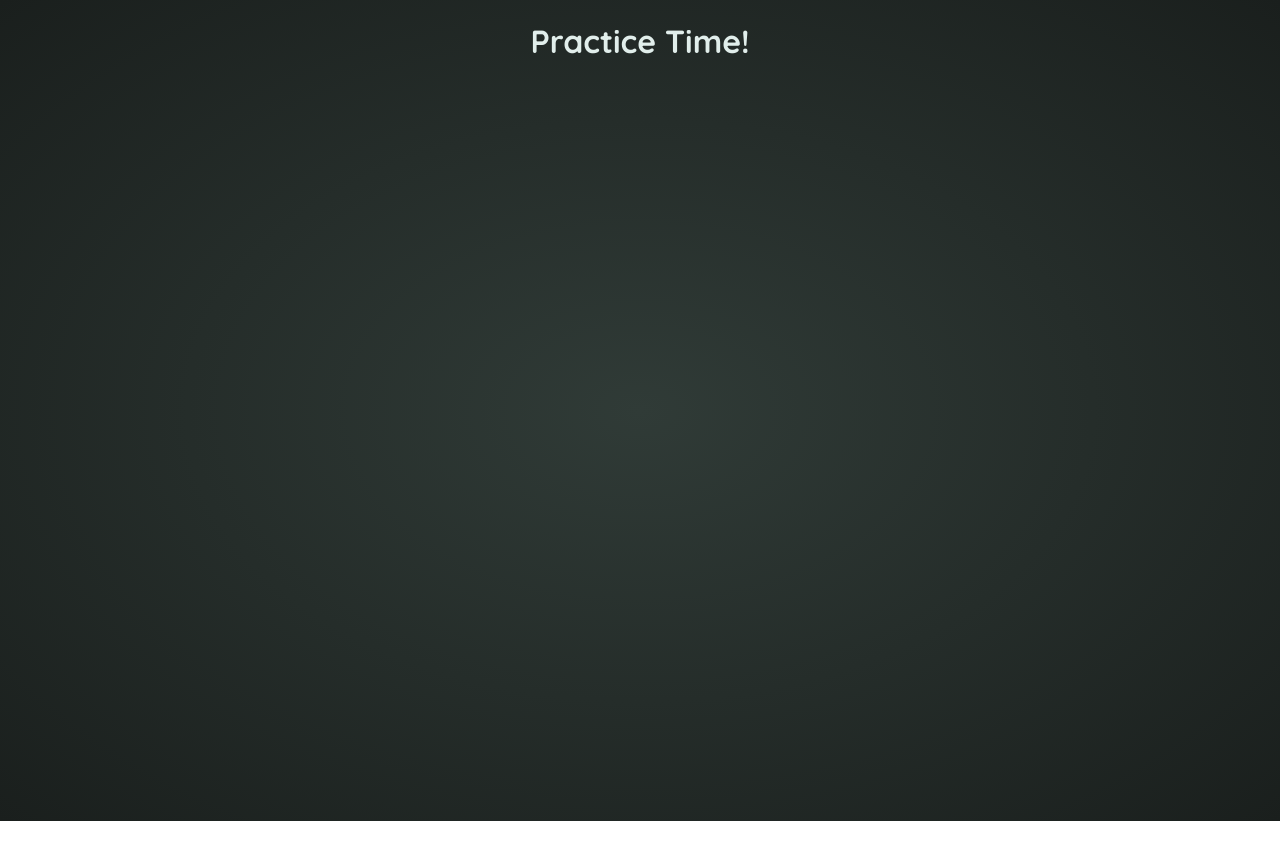
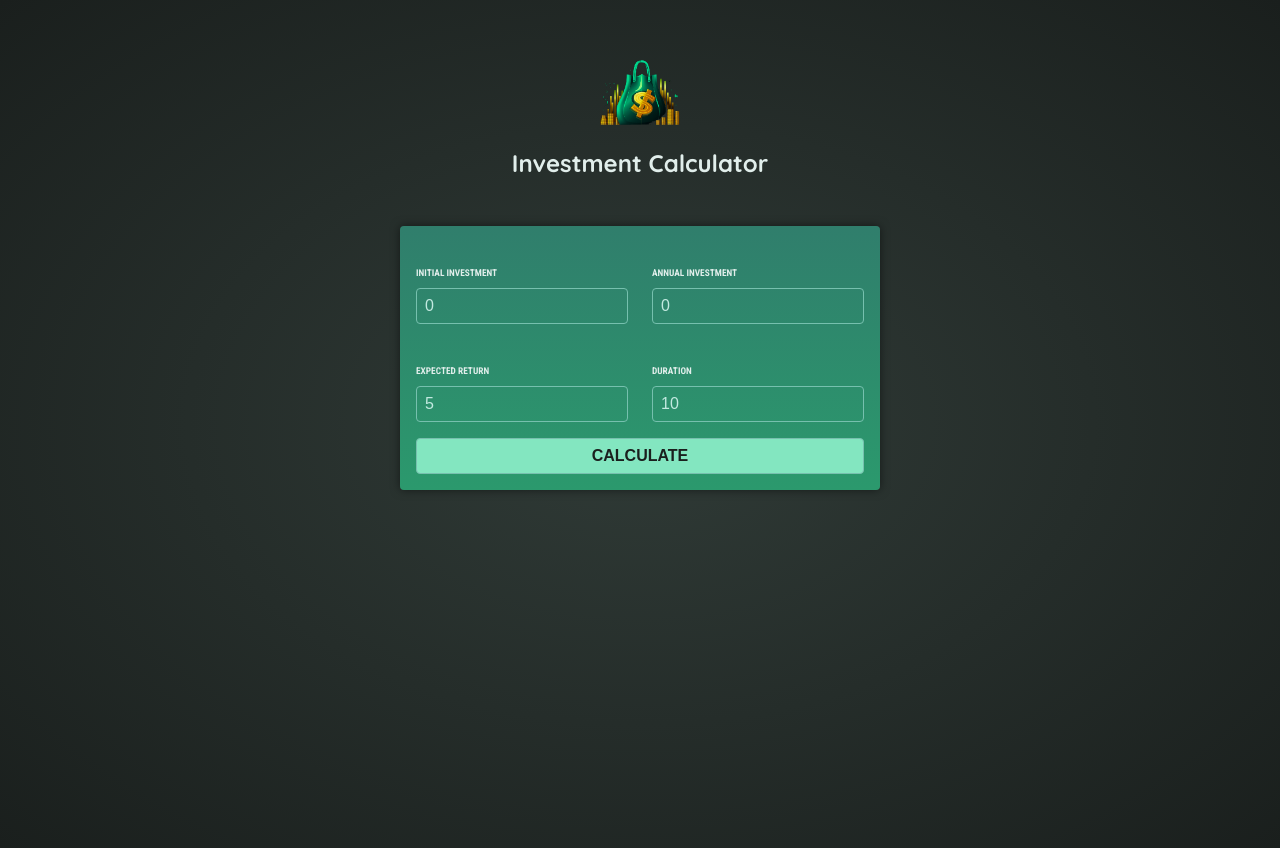
Before and after one commit to YashBansal1/Angular-The_Complete_Guide, an Angular app in the folder 4.Investment-Calculator/: page / in a window 1280 px wide. Before the commit the page ends 821 px from the top, so only its background shows below. Built offline with nearby package versions, Linux system fonts and the light colour scheme.

Commit message:
Create header, create calculator ui added two way binding for input

```diff
--- a/4.Investment-Calculator/src/app/app.component.html
+++ b/4.Investment-Calculator/src/app/app.component.html
@@ -1 +1 @@
-<h1 class="center">Practice Time!</h1>
+<app-header></app-header> <app-user-input></app-user-input>
--- a/4.Investment-Calculator/src/app/app.component.ts
+++ b/4.Investment-Calculator/src/app/app.component.ts
@@ -1,9 +1,11 @@
 import { Component } from '@angular/core';
+import { HeaderComponent } from './header/header.component';
+import { UserInputComponent } from './user-input/user-input.component';
 
 @Component({
   selector: 'app-root',
   standalone: true,
-
+  imports: [HeaderComponent, UserInputComponent],
   templateUrl: './app.component.html',
 })
 export class AppComponent {}
--- /dev/null
+++ b/4.Investment-Calculator/src/app/header/header.component.css
@@ -0,0 +1,15 @@
+header {
+  text-align: center;
+  margin: 3rem auto;
+}
+
+header img {
+  width: 5rem;
+  height: 5rem;
+  object-fit: contain;
+  background-color: transparent;
+}
+
+header h1 {
+  font-size: 1.5rem;
+}
--- /dev/null
+++ b/4.Investment-Calculator/src/app/header/header.component.html
@@ -0,0 +1,4 @@
+<header>
+  <img src="investment-calculator-logo.png" alt="header-image" />
+  <h1>Investment Calculator</h1>
+</header>
--- /dev/null
+++ b/4.Investment-Calculator/src/app/user-input/user-input.component.css
@@ -0,0 +1,50 @@
+form {
+  padding: 1rem;
+  max-width: 30rem;
+  margin: 2rem auto;
+  border-radius: 4px;
+  background: linear-gradient(180deg, #307e6c, #2b996d);
+  box-shadow: 0 0 10px rgba(0, 0, 0, 0.5);
+}
+
+.input-group {
+  display: flex;
+  justify-content: space-evenly;
+  gap: 1.5rem;
+}
+
+label {
+  display: block;
+  margin-bottom: 0.25rem;
+  font-family: "Roboto Condensed", sans-serif;
+  font-size: 0.5rem;
+  font-weight: bold;
+  text-transform: uppercase;
+}
+
+input {
+  width: 100%;
+  padding: 0.5rem;
+  border: 1px solid #76c0ae;
+  border-radius: 0.25rem;
+  background-color: transparent;
+  color: #c2e9e0;
+  font-size: 1rem;
+}
+
+button {
+  width: 100%;
+  padding: 0.5rem;
+  border: 1px solid #76c0ae;
+  border-radius: 0.25rem;
+  background-color: #83e6c0;
+  color: #1a1f1d;
+  font-size: 1rem;
+  font-weight: bold;
+  text-transform: uppercase;
+  cursor: pointer;
+}
+
+button:hover {
+  background-color: #aaf1d6;
+}
--- /dev/null
+++ b/4.Investment-Calculator/src/app/user-input/user-input.component.html
@@ -0,0 +1,45 @@
+<form (ngSubmit)="onSubmit()">
+  <div class="input-group">
+    <p>
+      <label for="initial-investment"><h3>Initial Investment</h3> </label>
+      <input
+        name="initial-investment"
+        id="initial-investment"
+        type="number"
+        [(ngModel)]="enteredInitialInvestment"
+      />
+    </p>
+
+    <p>
+      <label for="annual-investment"><h3>Annual Investment</h3> </label>
+      <input
+        name="annual-investment"
+        id="annual-investment"
+        type="number"
+        [(ngModel)]="enteredAnnualInvestment"
+      />
+    </p>
+  </div>
+  <div class="input-group">
+    <p>
+      <label for="expected-return"><h3>Expected Return</h3> </label>
+      <input
+        name="expected-return"
+        id="expected-return"
+        type="number"
+        [(ngModel)]="expectedReturn"
+      />
+    </p>
+
+    <p>
+      <label for="duration"><h3>Duration</h3> </label>
+      <input
+        name="duration"
+        id="duration"
+        type="number"
+        [(ngModel)]="duration"
+      />
+    </p>
+  </div>
+  <button>Calculate</button>
+</form>
--- /dev/null
+++ b/4.Investment-Calculator/src/app/user-input/user-input.component.ts
@@ -0,0 +1,23 @@
+import { Component } from '@angular/core';
+import { FormsModule } from '@angular/forms';
+
+@Component({
+  selector: 'app-user-input',
+  standalone: true,
+  imports: [FormsModule],
+  templateUrl: './user-input.component.html',
+  styleUrl: './user-input.component.css',
+})
+export class UserInputComponent {
+  enteredInitialInvestment = '0';
+  enteredAnnualInvestment = '0';
+  expectedReturn = '5';
+  duration = '10';
+  onSubmit() {
+    console.log('Submit');
+    console.log(this.enteredInitialInvestment);
+    console.log(this.enteredAnnualInvestment);
+    console.log(this.expectedReturn);
+    console.log(this.duration);
+  }
+}
```
Also changed, not shown: 4.Investment-Calculator/src/app/header/header.component.ts (added, +12 -0 lines).
